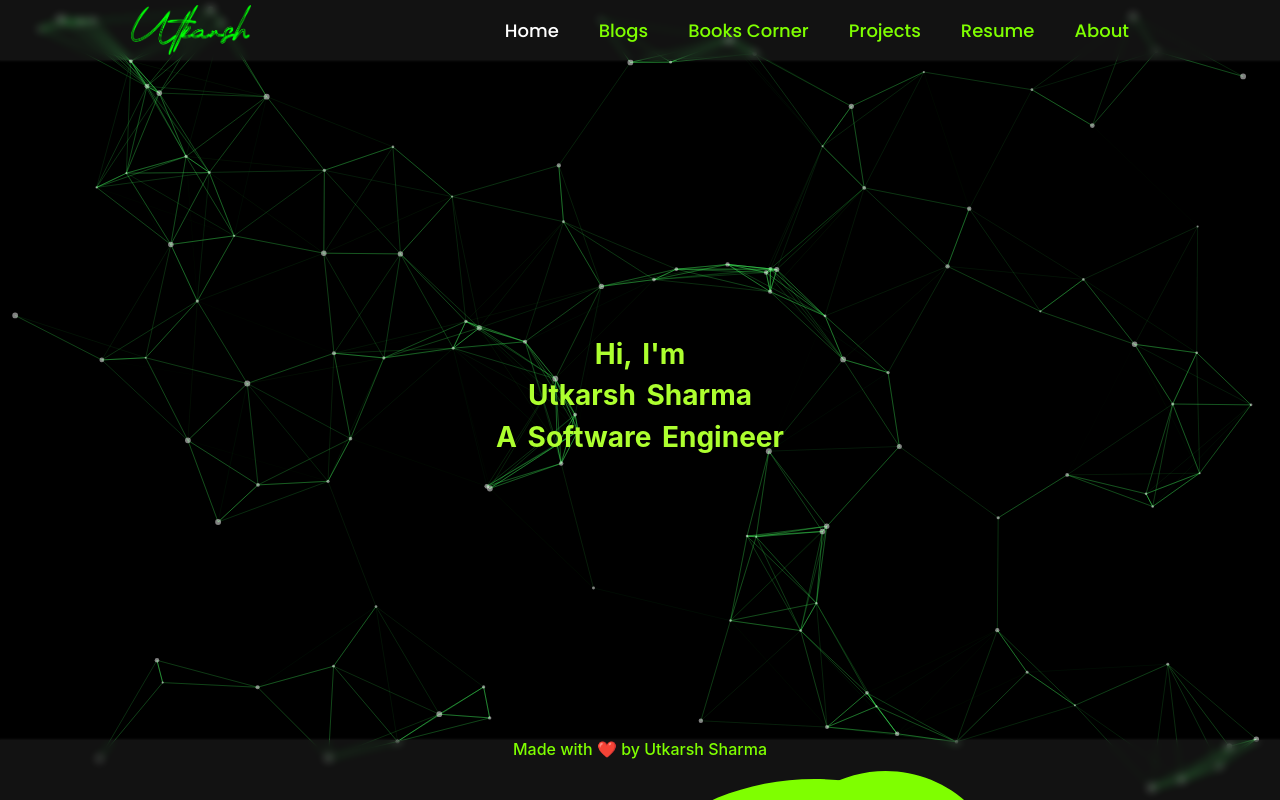
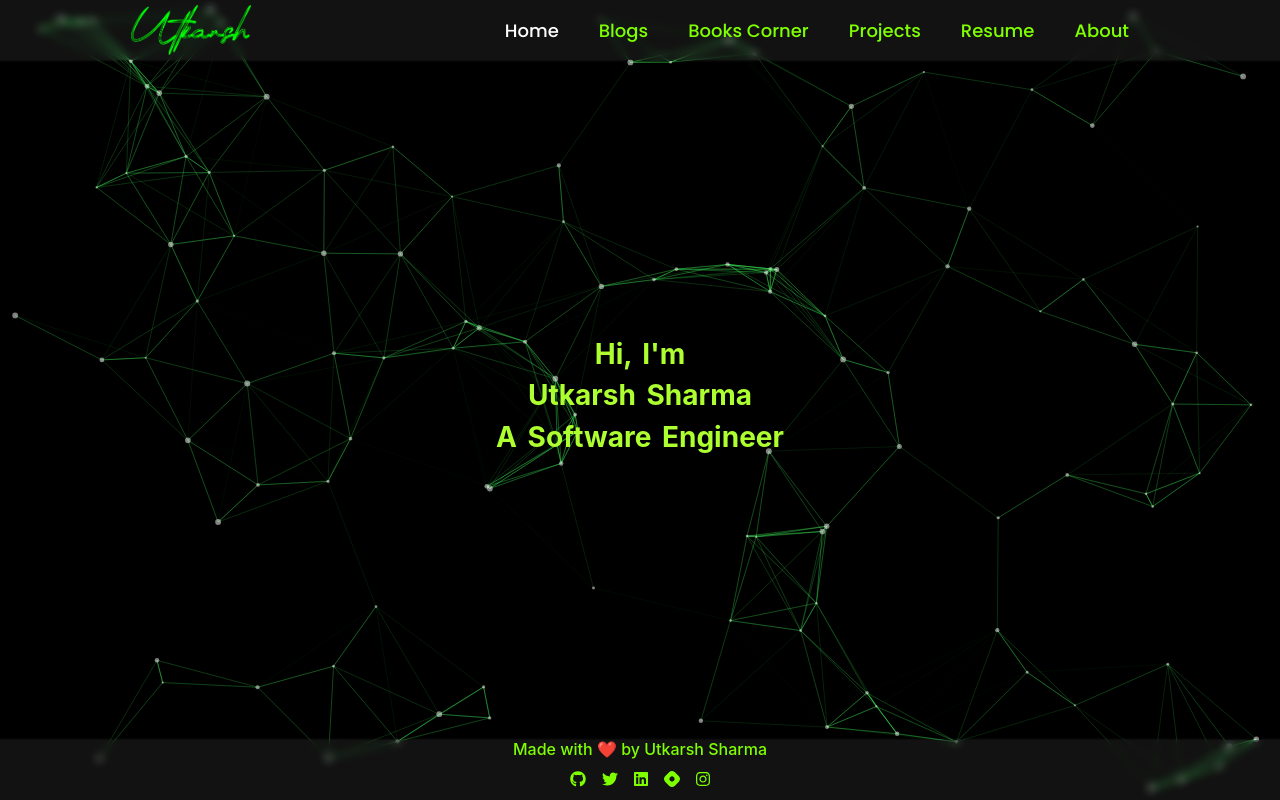
Before and after one commit to UTKARSHSHARMA718/React-Portfolio, a React (Create React App) app: page / in a window 1280 px wide. Built offline with nearby package versions, Linux system fonts and the light colour scheme.

Commit message:
fixed some styles issue and changed profile description in About section.

```diff
--- a/src/Constants/Const.js
+++ b/src/Constants/Const.js
@@ -1,4 +1,11 @@
 import { ABOUT, BLOGS, BOOKS, HOME, RESUME, WORK } from "./routeNames";
+import {
+  faGithub,
+  faTwitter,
+  faInstagram,
+  faLinkedin,
+  faHashnode,
+} from "@fortawesome/free-brands-svg-icons";
 
 // Social profile links
 export const INSTAGRAM_PROFILE_URL = "https://www.instagram.com/iking7sharma/";
@@ -142,12 +149,12 @@ export const particlesOptions = {
   retina_detect: true,
 };
 
-export const MY_PROFILE_DESCRIPTIONS = ` Hi, Nice to meet you I'm Utkarsh Sharma, a 22 year-old web & app
-developer ,who also have interest in Graphic designing and video
-editing.Currently pursuing Bachelors in Information technology from
-IMS Engineering College,Ghaziabd. I enjoy reading books since it is
-one of the best possible source of information, I mostly read
-related to Physics ,Business,Startups, Psychology and Tech.`;
+export const MY_PROFILE_DESCRIPTIONS = ` Hello, pleased to meet you. I'm Utkarsh Sharma,
+a 22-year-old Web developer with a keen interest in graphic design and video editing.
+I've recently completed my Bachelor's in Information Technology from Dr. A. P. J. Abdul Kalam Technical University, Lucknow.
+I find immense joy in expanding my knowledge through various channels, with a particular passion for reading.
+My diverse reading interests reflect my insatiable curiosity and drive for excellence as an engineer. I believe in leveraging books as a catalyst for continuous learning and innovation,
+ honing my skills to deliver exceptional results in any organizational setting.`;
 
 export const PROGRAMMING_SKILLS = {
   group1: [
@@ -204,3 +211,15 @@ export const NAV_LINKS = [
     to: ABOUT,
   },
 ];
+
+export const SOCIAL_ICONS = [
+  {
+    href: GTIHUB_PROFILE_URL,
+    icon: faGithub,
+  },
+  { href: TWITTER_PROFILE_URL, icon: faTwitter },
+  { href: LINKEDIN_PROFILE_URL, icon: faLinkedin },
+  { href: HASHNODE_PROFILE_URL, icon: faHashnode },
+  { href: INSTAGRAM_PROFILE_URL, icon: faInstagram },
+  // { href: GTIHUB_PROFILE_URL, icon: faYoutube }, // might be needed later
+];
--- a/src/components/BlogCard/BlogCard.js
+++ b/src/components/BlogCard/BlogCard.js
@@ -9,18 +9,20 @@ const BlogCard = ({ post }) => {
   const url = coverImage?.url || "";
 
   return (
-    <a href={`${BLOGS_END_POINT}${slug}`}>
+    <a href={`${BLOGS_END_POINT}${slug}`} className={styles.parentContainer}>
       <div className={styles["card"]}>
         <div className={styles["imgCard"]}>
           <img src={url} className={styles["images"]} alt="blogs-image" />
         </div>
         <div className={styles["card-body"]}>
-          <h5 className={styles["card-title"]} id="title">
-            {getTrimmedText({ text: title, limit: 21 })}
-          </h5>
+          <div className={styles.headingContainer}>
+            <h5 className={styles["card-title"]} id="title">
+              {getTrimmedText({ text: title, limit: 21 })}
+            </h5>
+          </div>
           <div className={styles["descriptionContainer"]}>
             <p className={styles["card-text"]} style={{ color: "white" }}>
-              {getTrimmedText({ text: brief, limit: 80 })}...
+              {getTrimmedText({ text: brief, limit: 70 })}...
             </p>
           </div>
         </div>
--- a/src/components/BlogCard/BlogCardStyles.module.css
+++ b/src/components/BlogCard/BlogCardStyles.module.css
@@ -1,7 +1,15 @@
+.parentContainer {
+  flex: 1;
+  display: flex;
+  justify-content: center;
+}
+
 .card {
-  max-width: var(--width_20vw);
-  max-height: var(--height_50vh);
-  height: 50vh;
+  max-width: var(--width_20vw, 20vw);
+  min-height: 30vh;
+  max-height: 500px;
+  height: 100%;
+  /* flex: 1; */
   min-width: var(--width_300);
   border-radius: var(--radisu_16);
   padding: var(--padding_24);
@@ -9,9 +17,17 @@
   flex-direction: column;
   gap: var(--gap_32);
   border: var(--radisu_2) solid var(--green1);
-  overflow: hidden;
   background-color: var(--grey1);
   transition: 0.5s;
+}
+
+.headingContainer {
+  background-color: rgb(90, 90, 90);
+  border-radius: 12px;
+  padding: 8px;
+  display: flex;
+  justify-content: center;
+  align-items: center;
 }
 
 .descriptionContainer {
--- a/src/components/Blogs/Blogs.module.css
+++ b/src/components/Blogs/Blogs.module.css
@@ -12,8 +12,8 @@ h1 {
 
 .blogs-container {
   display: flex;
-  justify-content: space-around;
-  align-items: center;
+  justify-content: space-between;
+  /*align-items: center; */ /* To make all the divs take equal height irrespective of content they have*/
   gap: 32px;
   flex-wrap: wrap;
   padding: 24px;
--- a/src/components/Footer/Footer.js
+++ b/src/components/Footer/Footer.js
@@ -1,44 +1,23 @@
 import React from "react";
 
 import { FontAwesomeIcon } from "@fortawesome/react-fontawesome";
-import { GTIHUB_PROFILE_URL, HASHNODE_PROFILE_URL, INSTAGRAM_PROFILE_URL, LINKEDIN_PROFILE_URL, TWITTER_PROFILE_URL } from "../../Constants/Const";
-import {
-  faGithub,
-  faTwitter,
-  faInstagram,
-  faLinkedin,
-  faHashnode,
-  faYoutube,
-} from "@fortawesome/free-brands-svg-icons";
-import "./Footer.css";
+import { SOCIAL_ICONS } from "../../Constants/Const";
+import styles from "./Footer.module.css";
 
 const Footer = () => {
   return (
-    <>
-      <footer id="footer">
-        <h6>Made with ❤️ by Utkarsh Sharma</h6>
-        <div class="socials">
-          <a href={GTIHUB_PROFILE_URL}>
-            <FontAwesomeIcon className="socials" icon={faGithub} />
-          </a>
-          <a href={TWITTER_PROFILE_URL}>
-            <FontAwesomeIcon className="socials" icon={faTwitter} />
-          </a>
-          <a href={LINKEDIN_PROFILE_URL}>
-            <FontAwesomeIcon className="socials" icon={faLinkedin} />
-          </a>
-          <a href={HASHNODE_PROFILE_URL}>
-            <FontAwesomeIcon className="socials" icon={faHashnode} />
-          </a>
-          <a href={INSTAGRAM_PROFILE_URL}>
-            <FontAwesomeIcon className="socials" icon={faInstagram} />
-          </a>
-          <a href="#">
-            <FontAwesomeIcon className="socials" icon={faYoutube} />
-          </a>
-        </div>
-      </footer>
-    </>
+    <footer className={styles.footer}>
+      <h6>Made with ❤️ by Utkarsh Sharma</h6>
+      <div class={styles.socialsIconsContainer}>
+        {SOCIAL_ICONS?.map((item) => {
+          return (
+            <a href={item?.href}>
+              <FontAwesomeIcon className={styles.socials} icon={item?.icon} />
+            </a>
+          );
+        })}
+      </div>
+    </footer>
   );
 };
 
--- a/src/components/Footer/Footer.css
+++ b/src/components/Footer/Footer.module.css
@@ -1,5 +1,14 @@
 h6 {
   text-align: center;
+}
+
+.socialsIconsContainer {
+  margin-left: auto;
+  margin-right: auto;
+  display: flex;
+  justify-content: center;
+  align-items: center;
+  gap: 16px;
 }
 
 .socials {
@@ -7,9 +16,7 @@ h6 {
   margin-right: auto;
 }
 
-#footer {
-  /* position: absolute; */
-  bottom: 0;
+.footer {
   height: 60px;
   width: 100%;
   color: chartreuse;
@@ -20,10 +27,10 @@ h6 {
   margin-top: auto; /* for making footer stick to the bottom. */
 }
 
-#footer a {
+.footer a {
   color: chartreuse;
 }
 
-#footer a:hover {
+.footer a:hover {
   color: white;
 }
--- a/src/components/Front/Front.css
+++ b/src/components/Front/Front.css
@@ -1,11 +1,9 @@
 .content {
-  min-height: var(--height_50vh);
   display: flex;
   flex-direction: column;
   justify-content: center;
   align-items: center;
   width: 100%;
-  height: 100%;
 }
 
 .welcome {
```
